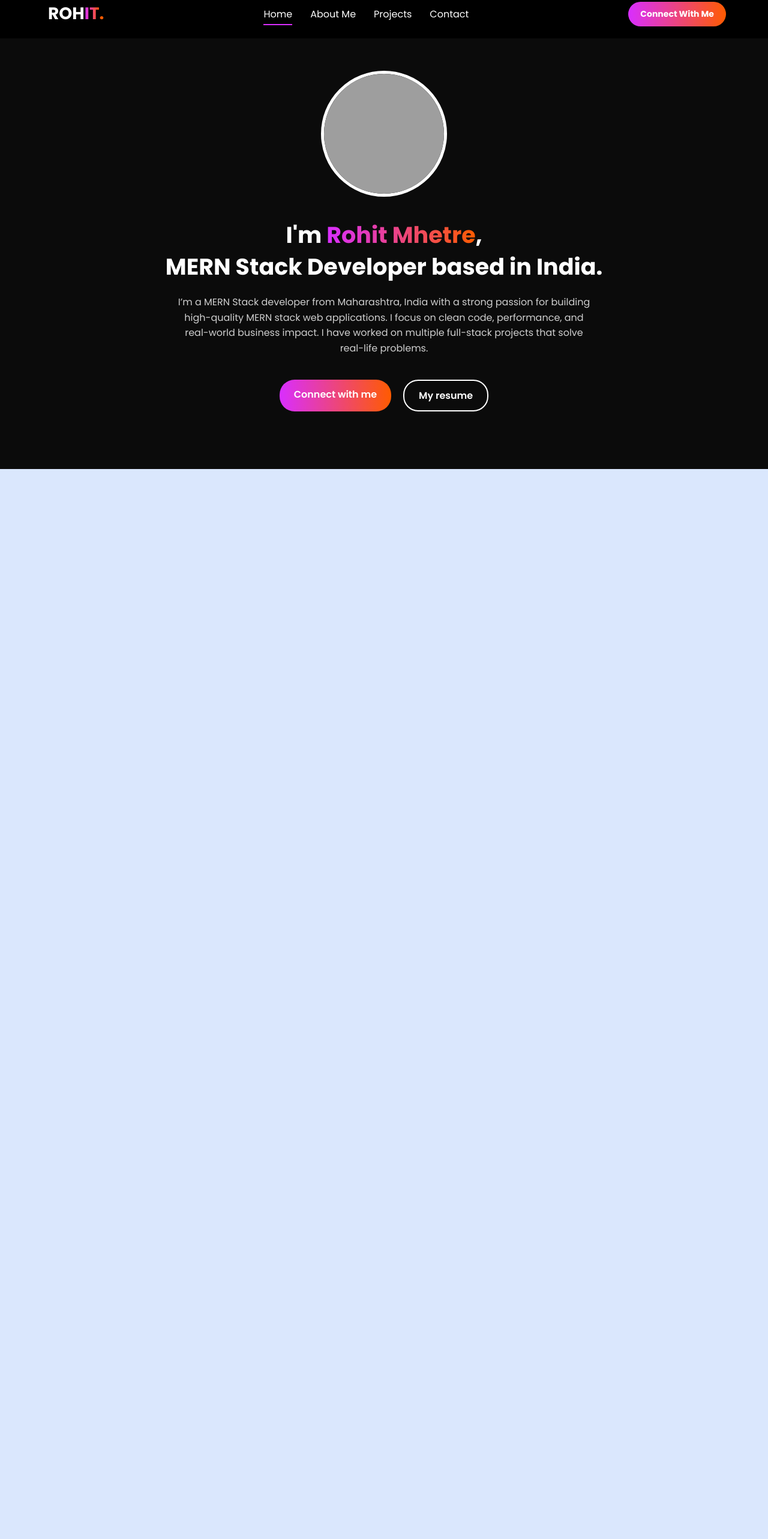
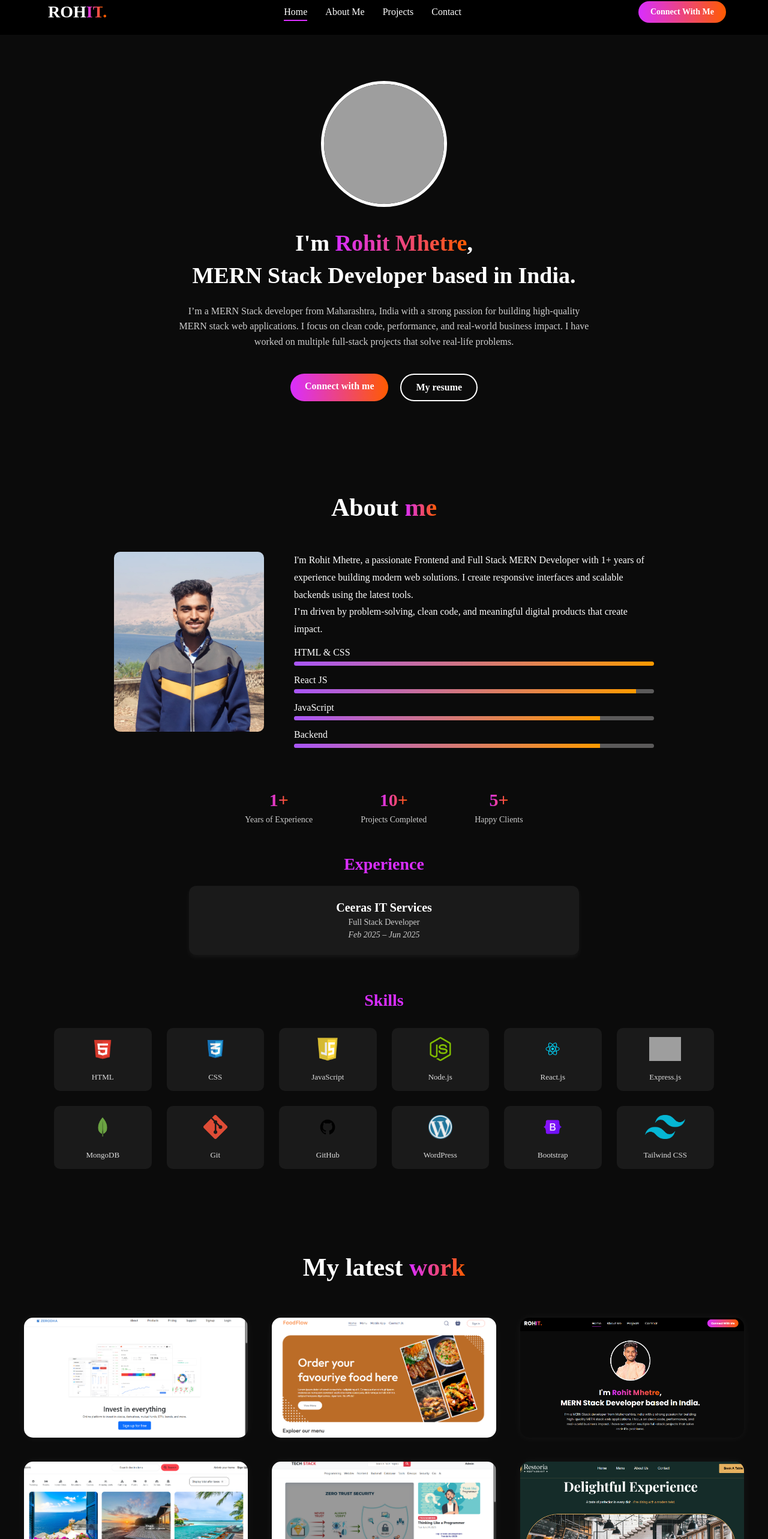
Before and after one commit to rohitmhetre02/My_Portfolio, a React (Vite) app: page / in a window 1280 px wide. Shown: the part 18-2584 px from the top of the page at 60% size. Before the commit the page ends 800 px from the top, so only its background shows below. Built offline with nearby package versions, Linux system fonts and the light colour scheme; grey boxes are pictures that could not be loaded.

Commit message:
Update Projects

```diff
--- a/src/App.css
+++ b/src/App.css
@@ -4,6 +4,7 @@ body {
   font-family: 'Poppins', sans-serif;
   background-color:rgba(59, 131, 246, 0.188) ;
   user-select: none;
+
 }
 
 *{
@@ -15,8 +16,6 @@ html, body {
   margin: 0;
   padding: 0;
   overflow-x: hidden;
-  width: 100%;
-  height: 100%;
   box-sizing: border-box;
 }
 
@@ -24,3 +23,10 @@ html, body {
 #root {
   overflow-x: hidden;
 }
+
+
+
+
+html {
+  scroll-behavior: smooth;
+}
--- a/src/App.jsx
+++ b/src/App.jsx
@@ -1,22 +1,15 @@
 import React from "react";
-import { BrowserRouter as Router, Routes, Route,  } from "react-router-dom";
 import Navbar from "./Componets/Navbar/Navbar";
 import HomePage from "./Componets/Home/HomePage";
-import Footer from "./Componets/Footer/Footer";
-import "./App.css";
-
+import Footer from "./Componets/Footer/Footer"; // You had Footer imported wrong
 
 function App() {
   return (
-    <Router>
-      <Navbar />
+    <>
 
-        <Routes>
-          <Route path="/" element={<HomePage />} />
-        </Routes>
+      <HomePage />
 
-      <Footer />
-    </Router>
+    </>
   );
 }
 
--- a/src/Componets/About/About.css
+++ b/src/Componets/About/About.css
@@ -157,6 +157,7 @@
     border-radius: 5px;
     overflow: hidden;
     height: 7px;
+    background-color: #5b5a5a;
 }
 
 .skill-bar:hover {
--- a/src/Componets/Footer/Footer.jsx
+++ b/src/Componets/Footer/Footer.jsx
@@ -22,7 +22,7 @@ function Footer() {
       <hr />
 
       <div className="footer-bottom">
-        <p>&copy; {new Date().getFullYear()} Rohit Mhetre. All rights reserved.</p>
+        <p>&copy; {new Date().getFullYear()} Rohit Mhetre.</p>
       </div>
     </footer>
   );
--- a/src/Componets/Home/Home.jsx
+++ b/src/Componets/Home/Home.jsx
@@ -1,5 +1,6 @@
 import React from "react";
 import { Link as ScrollLink } from 'react-scroll';
+
 
 import "./Home.css";
 import image from "../../assets/Roya.png";
@@ -30,7 +31,7 @@ function Home() {
   Connect with me
 </ScrollLink>
 
-          <a href={Resume} className="secondary-btn" download>My resume</a>
+          <a href={Resume} className="secondary-btn">My resume</a>
         </div>
       </div>
     </section>
--- a/src/Componets/Home/HomePage.jsx
+++ b/src/Componets/Home/HomePage.jsx
@@ -1,17 +1,30 @@
-import Home from "./Home"
+import React from "react";
+import Navbar from "../Navbar/Navbar";
+import Footer from "../Footer/Footer"; // if Footer is in a separate file
+import Home from "./Home";
 import About from "../About/About";
 import Project from "../Projects/Project";
 import Contact from "../Contact/Contact";
 
 function HomePage() {
-    return (
-        <div>
-            <Home/>
-            <About/>
-            <Project/>
-            <Contact/>
-        </div>
-     );
+  return (
+    <>
+      <Navbar />
+      <div id="home">
+        <Home />
+      </div>
+      <div id="about">
+        <About />
+      </div>
+      <div id="projects">
+        <Project />
+      </div>
+      <div id="contact">
+        <Contact />
+      </div>
+      <Footer />
+    </>
+  );
 }
 
 export default HomePage;
--- a/src/Componets/Navbar/Navbar.css
+++ b/src/Componets/Navbar/Navbar.css
@@ -1,4 +1,8 @@
 
+*{
+  padding: 0;
+  margin: 0;
+}
 .navbar {
   position: fixed;
   top: 0;
@@ -23,6 +27,7 @@
   color: #fff;
   text-decoration: none;
   font-weight: 700;
+  cursor: pointer;
 }
 
 .logo-text .highlight {
@@ -44,6 +49,7 @@
   font-size: 16px;
   transition: all 0.3s ease;
   position: relative;
+  cursor: pointer;
 }
 
 .nav-links a::after {
@@ -84,6 +90,7 @@
   font-size: 14px;
   transition: all 0.3s ease;
   white-space: nowrap;
+  cursor: pointer;
 }
 
 .connect-btn:hover {
--- a/src/Componets/Projects/Project.css
+++ b/src/Componets/Projects/Project.css
@@ -1,7 +1,6 @@
 .projects-section {
   background-color: #0b0b0b;
   padding: 100px 20px;
-  color: white;
   text-align: center;
 }
 
@@ -9,6 +8,7 @@
   font-size: 42px;
   margin-bottom: 60px;
   font-weight: bold;
+  color: #fff;
 }
 
 .projects-title span {
@@ -36,15 +36,54 @@
 
 .project-card:hover {
   transform: translateY(-8px);
-background-color: #383738;
+  background-color: #383738;
   box-shadow: 0 0 25px rgba(255, 255, 255, 0.08);
 }
 
-.project-card img {
+.project-image-wrapper {
+  position: relative;
   width: 100%;
-  height: 180px;
+  height: 200px;
+  overflow: hidden;
+}
+
+.project-img {
+  width: 100%;
+  height: 100%;
   object-fit: cover;
-  border-bottom: 1px solid rgba(255, 255, 255, 0.1);
+  transition: filter 0.4s ease;
+  display: block;
+}
+
+.project-content-overlay {
+  position: absolute;
+  top: 0;
+  left: 0;
+  width: 100%;
+  height: 100%;
+  background: rgba(56, 56, 56, 0.85);
+  color: white;
+  display: flex;
+  flex-direction: column;
+  justify-content: center;
+  align-items: center;
+  padding: 20px;
+  opacity: 0;
+  pointer-events: none;
+  transition: opacity 0.4s ease;
+  text-align: center;
+  box-sizing: border-box;
+  gap: 20px; /* 🔥 Adds spacing between children (title, text, stack, icon) */
+}
+
+.project-card:hover .project-img {
+  filter: blur(2px);
+}
+
+.project-card:hover .project-content-overlay {
+  opacity: 1;
+  pointer-events: auto;
+  transition: color 0.3s ease;
 }
 
 .project-content {
@@ -53,7 +92,7 @@ background-color: #383738;
 }
 
 .project-content h3 {
-  margin: 0;
+   margin: 0 0 30px 0;
   font-size: 18px;
   font-weight: bold;
   color: #fff;
@@ -62,7 +101,7 @@ background-color: #383738;
 .project-content p {
   font-size: 14px;
   color: #ccc;
-  margin: 6px 0;
+    margin: 0 0 30px 0;
 }
 
 .project-content .tech {
@@ -80,10 +119,13 @@ background-color: #383738;
   transition: color 0.3s ease;
 }
 
-.project-content a:hover {
+.project-content-overlay a {
+  color:#fff;
+}
+
+.project-content-overlay a:hover {
   color: #d92eff;
 }
-
 
 @media (max-width: 768px) {
   .projects-title {
@@ -99,7 +141,13 @@ background-color: #383738;
     right: 15px;
   }
 
-  .project-card img {
+  .project-img,
+  .project-image-wrapper {
     height: 150px;
   }
+
+  .project-content-overlay {
+    padding: 15px;
+    font-size: 14px;
+  }
 }
--- a/src/Componets/Projects/Project.jsx
+++ b/src/Componets/Projects/Project.jsx
@@ -61,8 +61,9 @@ function Project() {
   <div className="project-grid">
     {projects.map((project, index) => (
       <div className="project-card" key={index}>
-            <img src={project.img} alt={project.title} />
-            <div className="project-content">
+        <div className="project-image-wrapper">
+          <img src={project.img} alt={project.title} className="project-img" />
+          <div className="project-content-overlay">
             <h3>{project.title}</h3>
             <p>{project.name}</p>
             <p className="tech">{project.tech}</p>
@@ -71,9 +72,11 @@ function Project() {
             </a>
           </div>
         </div>
+      </div>
     ))}
   </div>
 </section>
+
   );
 }
 
```
Lines whose indentation alone changed are shown as unchanged.
